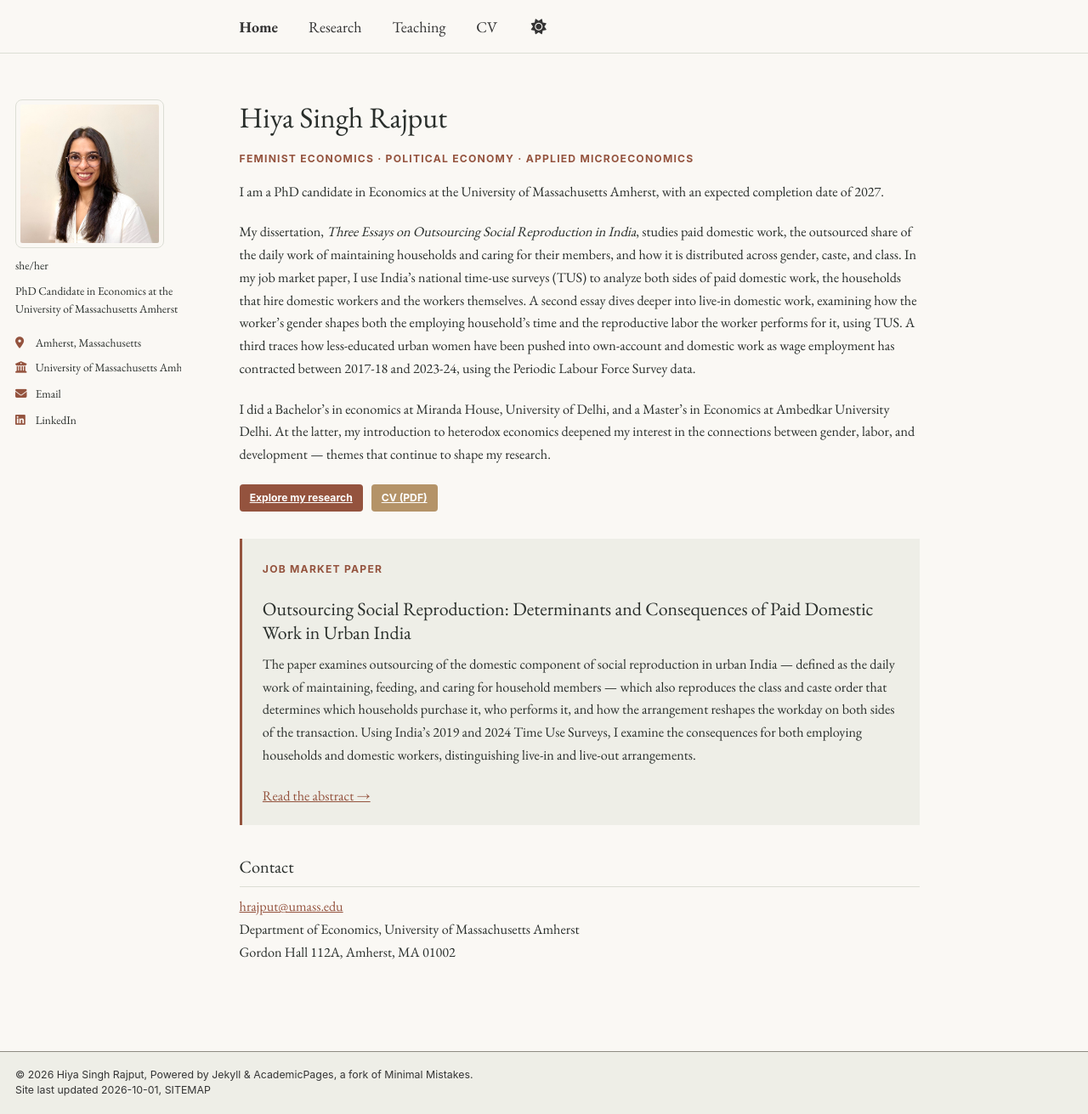
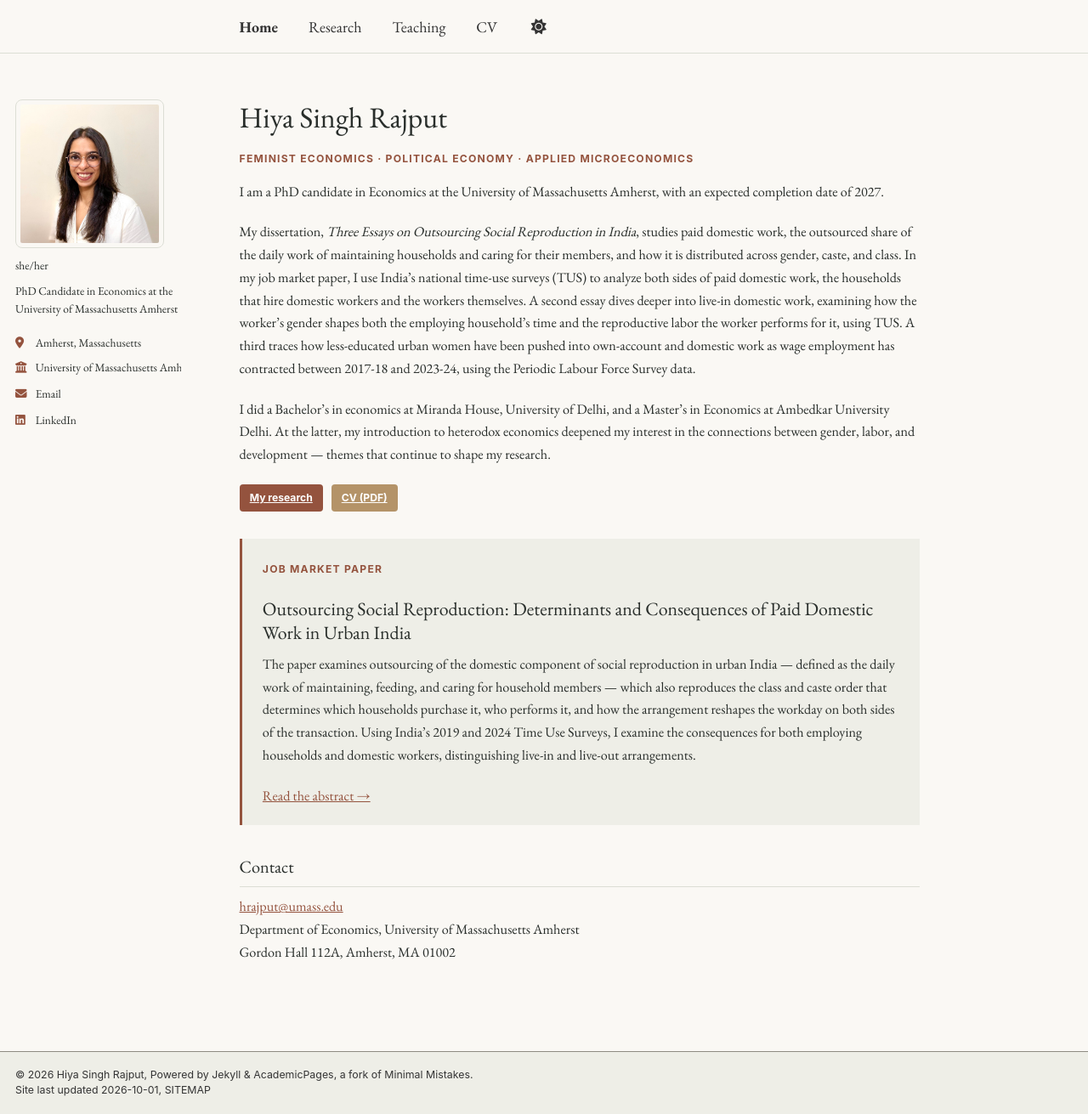
Before and after one commit to hiyasinghrajput/hiyasinghrajput.github.io, a Jekyll site: the page built from _pages/about.md, in a window 1280 px wide and 1311 px high. Shown: the whole window at 85% size. Built offline with Jekyll 4.4.1, drawn with Linux system fonts in a browser that asks for light colours; a style sheet for code colours, icons or effects is not loaded.

Commit message:
Rename research button and ensure Connect text is white

```diff
--- a/_pages/about.md
+++ b/_pages/about.md
@@ -16,7 +16,7 @@ My dissertation, *Three Essays on Outsourcing Social Reproduction in India*, stu
 
 I did a Bachelor's in economics at Miranda House, University of Delhi, and a Master's in Economics at Ambedkar University Delhi. At the latter, my introduction to heterodox economics deepened my interest in the connections between gender, labor, and development — themes that continue to shape my research.
 
-<p class="profile-actions"><a class="btn btn--primary" href="{{ '/research/' | relative_url }}">Explore my research</a> <a class="btn" href="{{ '/files/Rajput_CV.pdf' | relative_url }}">CV (PDF)</a></p>
+<p class="profile-actions"><a class="btn btn--primary" href="{{ '/research/' | relative_url }}">My research</a> <a class="btn" href="{{ '/files/Rajput_CV.pdf' | relative_url }}">CV (PDF)</a></p>
 
 <div class="featured-paper" markdown="1">
 <span class="research-kicker">Job Market Paper</span>
--- a/_sass/_job-market.scss
+++ b/_sass/_job-market.scss
@@ -136,7 +136,7 @@ html[data-theme="dark"] {
 .sidebar .author__urls-wrapper > button {
   background-color: #94533e;
   border-color: #94533e;
-  color: #fff;
+  color: #fff !important;
 }
 .sidebar .author__urls-wrapper > button:hover {
   background-color: #713e2e;
```
